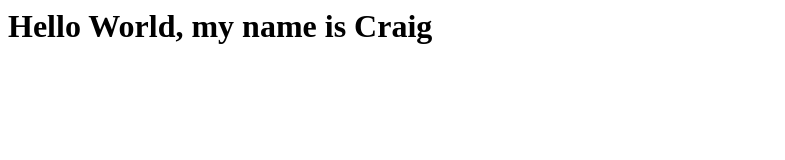
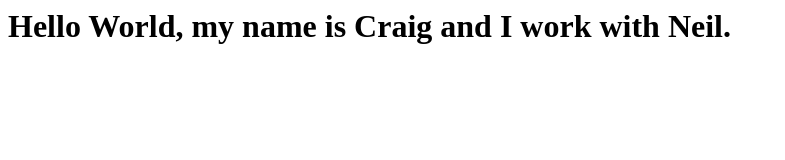
Before and after one commit to craigdonovanovh/craigandneil2019, a plain HTML site: page index.html in a window 1280 px wide. Shown: the whole page, without its empty margins (0-785 px from the left). Drawn offline with Linux system fonts and the light colour scheme.

Commit message:
Update index.html
Added myself to file.

```diff
--- a/index.html
+++ b/index.html
@@ -1,3 +1,3 @@
 <html>
-  <h1>Hello World, my name is Craig</h1>
+  <h1>Hello World, my name is Craig and I work with Neil.</h1>
 </html>
```
